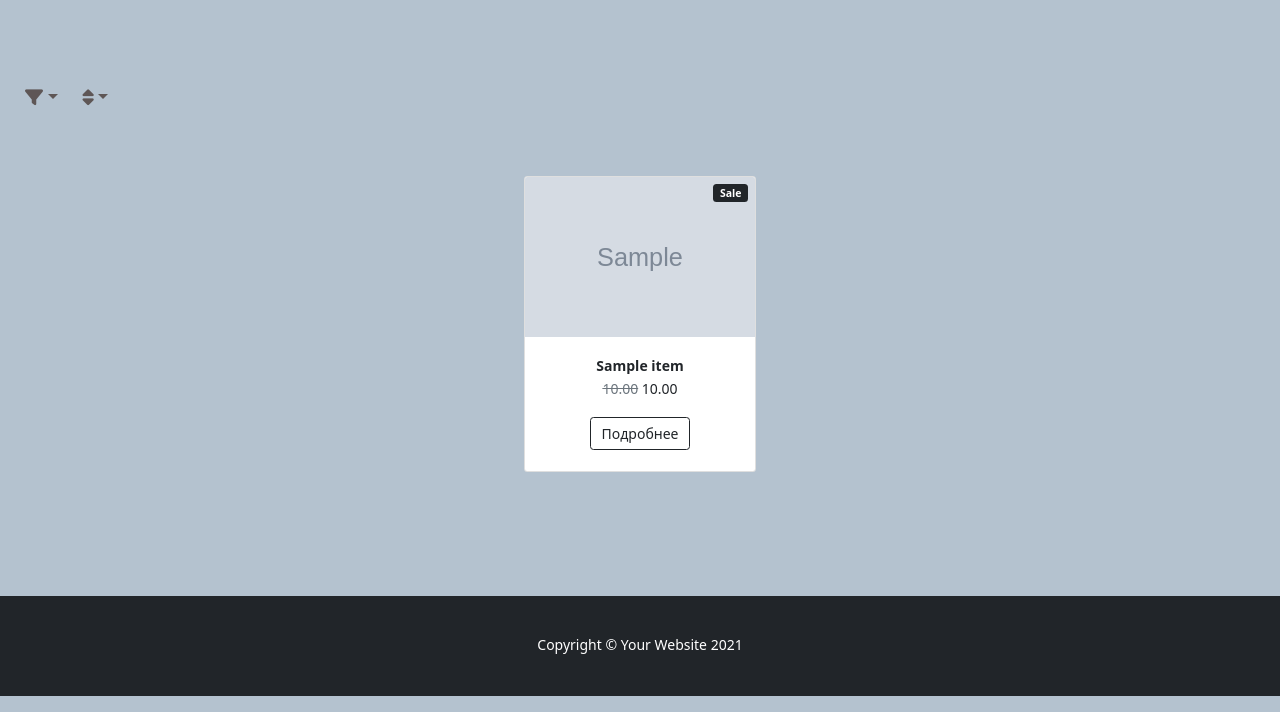
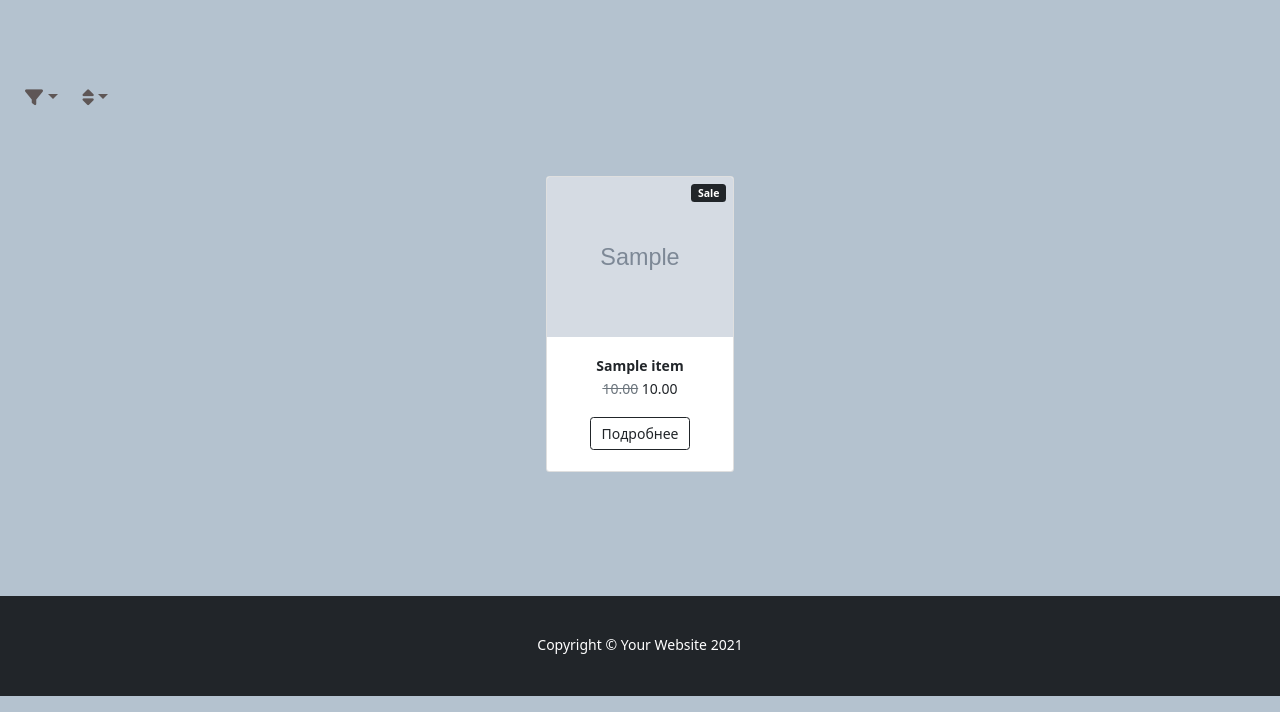
Before and after one commit to PriTexX/dpo-my-django-project, a Django app: page /shop/ in a window 1280 px wide. Shown: the part 52-764 px from the top of the page. Run offline with Django 3.2, Linux system fonts and the light colour scheme; tables that the repository leaves empty hold one stand-in row (values such as "Sample post"); grey boxes marked "Sample" are stand-in pictures; some libraries are stand-ins or nearby versions.

Commit message:
Some fixings

```diff
--- a/shopStore/shopStore/static/shop/css/styles.css
+++ b/shopStore/shopStore/static/shop/css/styles.css
@@ -28,3 +28,17 @@
 }
 
 /* ----- Filter-Sort Buttons ----- */
+
+@media (min-width: 768px){
+  .row-cols-md-3>* {
+      flex: 0 0 auto;
+      width: 33.3%;
+  }
+}
+
+@media (min-width: 1200px){
+  .row-cols-xl-4>* {
+      flex: 0 0 auto;
+      width: 21%;
+  }
+}
--- a/shopStore/shopStore/static/shop/getItemsFromDB.js
+++ b/shopStore/shopStore/static/shop/getItemsFromDB.js
@@ -36,6 +36,9 @@ function wrapData(data, elementToInsertData){
     const element = document.createElement('div');
     element.classList.add('col')
     element.classList.add('mb-5')
+
+    element.style.width = 273
+    element.style.height = 345
 
     element.innerHTML = html
     return element
--- a/shopStore/shopStore/templates/shop/index.html
+++ b/shopStore/shopStore/templates/shop/index.html
@@ -11,6 +11,7 @@
 <!-- <script src="https://cdn.jsdelivr.net/npm/bootstrap@5.1.3/dist/js/bootstrap.bundle.min.js"></script> -->
 <!-- <script src="{% static 'shop/js/scripts.js' %}"></script> -->
 <script src="{% static 'shop/getItemsFromDB.js' %}"></script>
+<script src="{% static 'shop/js/myScript.js' %}"></script>
 {% endblock %}
 
 {% block content %}
@@ -19,7 +20,7 @@
     <div class="sort-filter-buttons">
         <ul class="navbar-nav">
             <li class="nav-item dropdown filter">
-                <a href="#" class="nav-link dropdown-toggle" id="filterDropdown" role="button" data-bs-toggle="dropdown" aria-expanded="false"><span class="fa-solid fa-filter"></span></a>
+                <a href="#" class="nav-link dropdown-toggle" id="filterDropdown" role="button" data-bs-toggle="dropdown" aria-expanded="false"><span class="fa-solid fa-filter" title='Фильтр'></span></a>
                 <ul class="dropdown-menu" aria-labelledby="filterDropdown">
                     <li><a href="#" class="dropdown-item" data-category="vegatables">Овощи</a></li>
                     <li><a href="#" class="dropdown-item" data-category="fruit">Фрукты</a></li>
@@ -28,7 +29,7 @@
                 </ul>
             </li>
             <li class="nav-item dropdown sort">
-                <a href="" class="nav-link dropdown-toggle" id="sortDropdown" role="button" data-bs-toggle="dropdown" aria-expanded="false"><span class="fa-solid fa-sort"></span></a>
+                <a href="" class="nav-link dropdown-toggle" id="sortDropdown" role="button" data-bs-toggle="dropdown" aria-expanded="false"><span class="fa-solid fa-sort" title='Сортировка'></span></a>
                 <ul class="dropdown-menu" aria-labelledby="sortDropdown">
                     <li><a href="#" class="dropdown-item">Цена от меньшей к больше</a></li>
                     <li><a href="#" class="dropdown-item">Цена от большей к меньшей</a></li>
```
